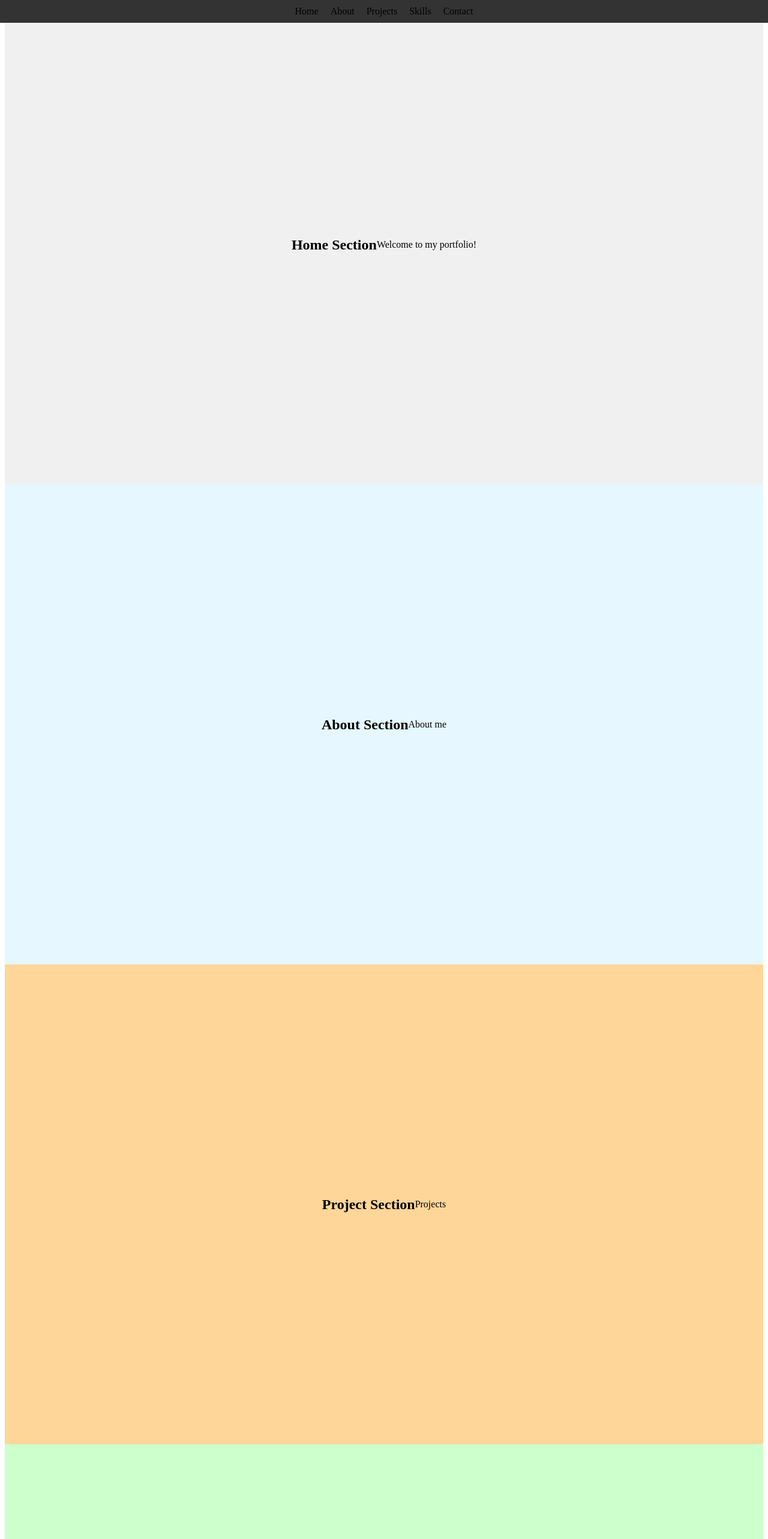
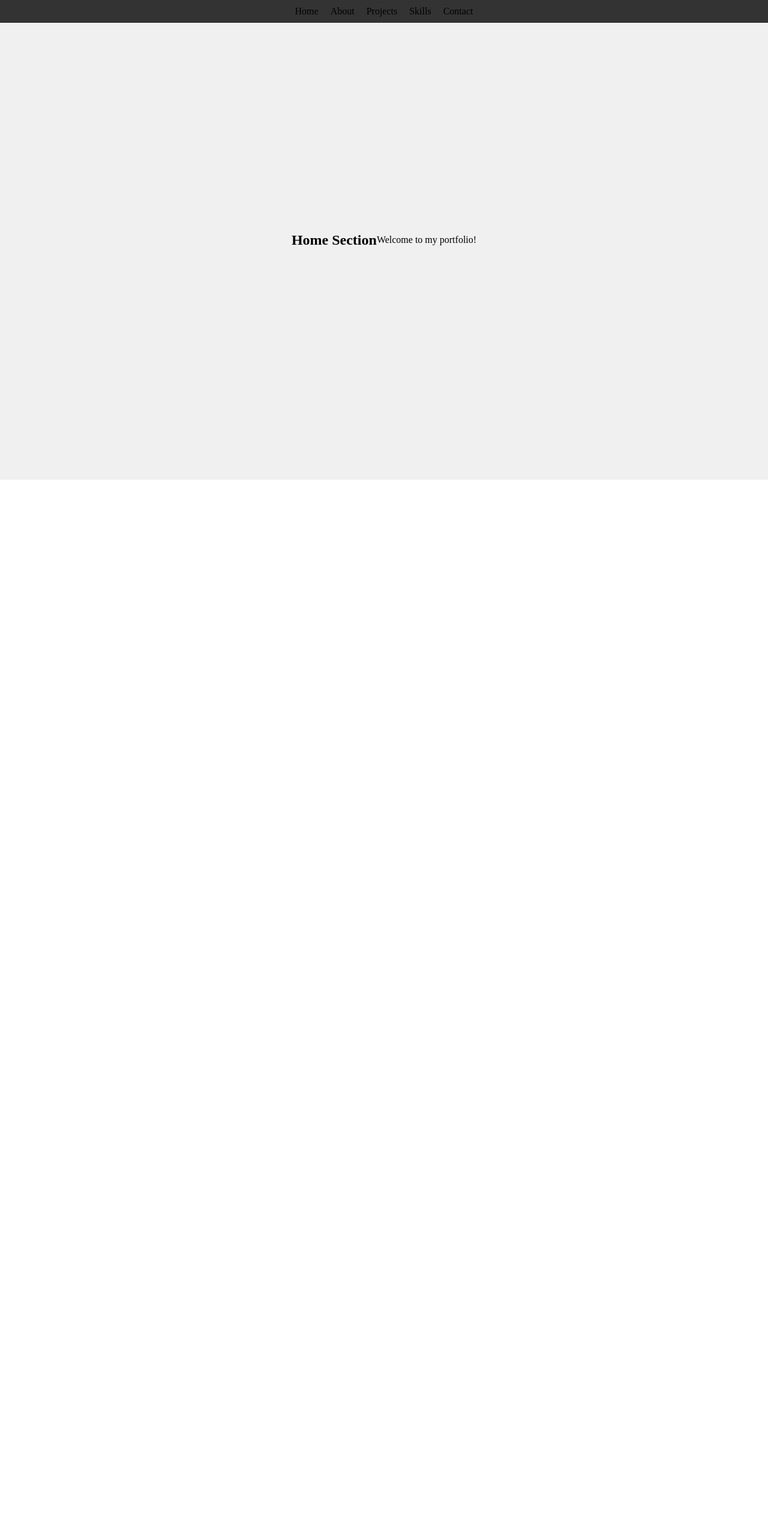
Before and after one commit to SimoneVeitch/portfolio, a React (Create React App) app: page / in a window 1280 px wide. Shown: the top 2566 px of the page at 60% size. After the commit the page ends 800 px from the top, so only its background shows below. Built offline with nearby package versions, Linux system fonts and the light colour scheme.

Commit message:
Added scroll in CSS rather than external libraries

```diff
--- a/package.json
+++ b/package.json
@@ -16,6 +16,7 @@
     "react-dom": "^18.3.1",
     "react-scripts": "5.0.1",
     "react-scroll": "^1.9.0",
+    "react-scroll-snap": "^1.0.0",
     "react-use-scroll-snap": "^1.0.0",
     "sass": "^1.77.6",
     "web-vitals": "^2.1.4"
--- a/src/App.css
+++ b/src/App.css
@@ -1,3 +1,9 @@
+* {
+  margin: 0;
+  padding: 0;
+  box-sizing: border-box;
+}
+
 .navbar {
   position: fixed;
   top: 0;
@@ -33,48 +39,41 @@
   background-color: #555;
 }
 
-
 /* Home Component */
 #home {
   background-color: #f0f0f0;
-  height: 100vh; /* Take up full viewport height */
-  display: flex;
-  justify-content: center;
-  align-items: center;
 }
 
 /* About Component */
 #about {
   background-color: #e6f7ff;
-  height: 100vh;
-  display: flex;
-  justify-content: center;
-  align-items: center;
 }
 
 /* Projects Component */
 #projects {
   background-color: #ffd699;
-  height: 100vh;
-  display: flex;
-  justify-content: center;
-  align-items: center;
 }
 
 /* Skills Component */
 #skills {
   background-color: #ccffcc;
-  height: 100vh;
-  display: flex;
-  justify-content: center;
-  align-items: center;
 }
 
 /* Contact Component */
 #contact {
   background-color: #ffcccc;
+}
+
+.section {
   height: 100vh;
   display: flex;
   justify-content: center;
   align-items: center;
+  scroll-snap-align: start;
 }
+
+.container {
+  scroll-snap-type: y mandatory;
+  overflow-x: scroll;
+  height: 100vh;
+}
--- a/src/Components/App.js
+++ b/src/Components/App.js
@@ -1,4 +1,4 @@
-import { useRef } from "react";
+import React, { useRef, useEffect } from "react";
 import Home from './Home';
 import About from './About';
 import Projects from './Projects';
@@ -31,6 +31,7 @@ function App() {
           <li onClick={() => scrollToSection(contactRef)}>Contact</li>
         </ul>
       </nav>
+      <div className="container">
       <div ref={homeRef}>
         <Home />
       </div>
@@ -46,6 +47,7 @@ function App() {
       <div ref={contactRef}>
         <Contact />
       </div>
+      </div>
     </div>
   );
 }
```
Also changed, not shown: 1 other file (tests, documents, lock files or other folders).
